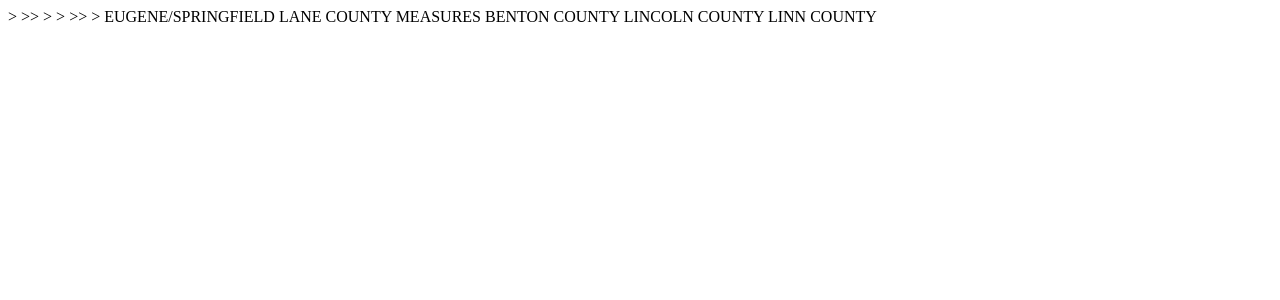
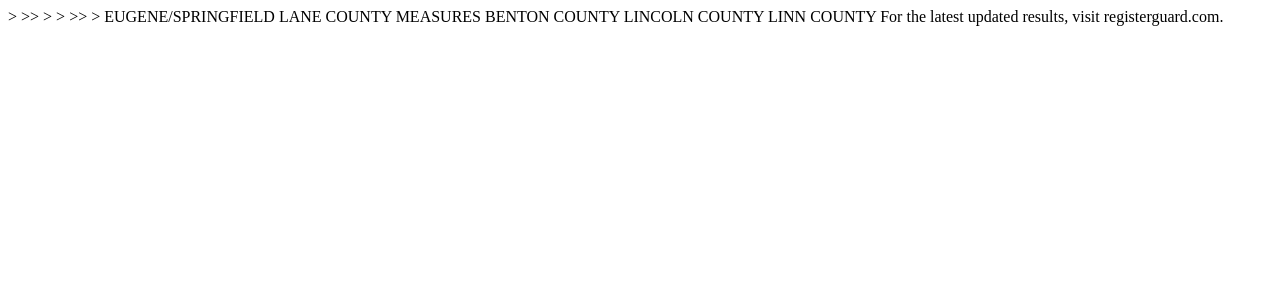
Before and after one commit to registerguard/ballot, a Django app: template templates/ballot/main_list.html in a window 1280 px wide. Shown: the top 300 px of the page. Run offline with Django 3.2, Linux system fonts and the light colour scheme; the template is opened without the code that fills it, so the values that code supplies are empty.

Commit message:
Web refer on main print page.

```diff
--- a/templates/ballot/main_list.html
+++ b/templates/ballot/main_list.html
@@ -31,4 +31,4 @@
 {% endifchanged %}{% if race.name %}<ParaStyle:QuickFacts\:News\_Elect\_blackCondheader><pTabRuler:131\,Right\,.\,0\,.\;216\,Right\,.\,0\,.\;253\,Right\,.\,0\,\;>{{ race.name }}
 {% endif %}{% for candidate in race.exclude_odd_bits %}<ParaStyle:QuickFacts\:News\_Elect\_text>{{ candidate.name }}	{{ candidate.votes_local|intcomma }}
 {% endfor %}{% endfor %}{% endif %}
-{% endautoescape %}
+{% endautoescape %}<ParaStyle:QuickFacts\:News\_Elect\_text>For the latest updated results, visit registerguard.com.
```
